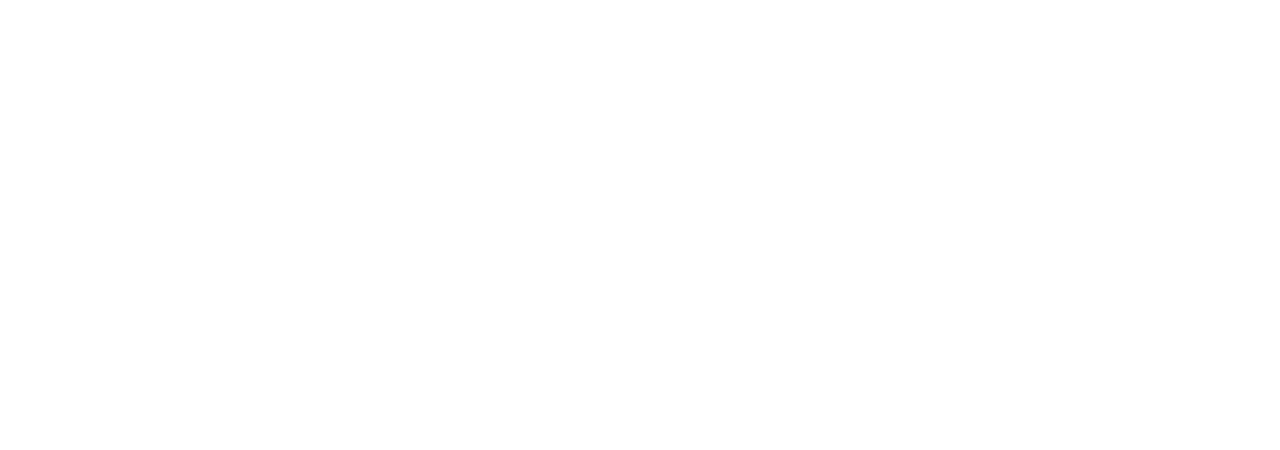
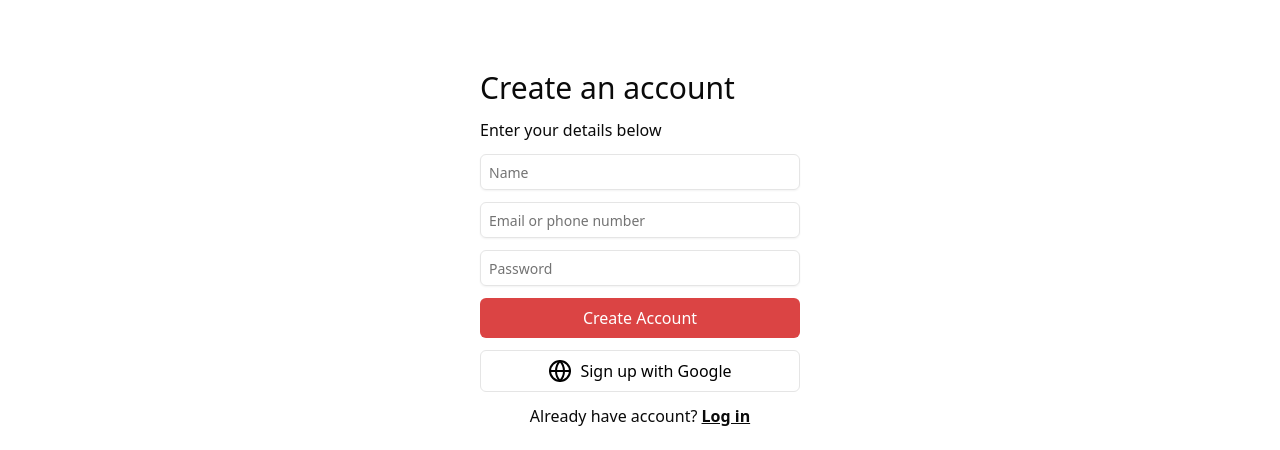
Before and after one commit to Abubakr9423/fastcard-react-2, a React (Vite) app: page /register in a window 1280 px wide. Before the commit this address had no page. Shown: the part 350-800 px from the top of the page. Built offline with nearby package versions, Linux system fonts and the light colour scheme.

Commit message:
Finish Sing-Up Desing

```diff
--- a/src/App.tsx
+++ b/src/App.tsx
@@ -11,6 +11,7 @@
 import Productsdetail from './pages/Productsdetail'
 import Wishlist from './pages/Wishlist'
 import Accaount from './pages/Accaount'
+import Register from './pages/Register'
 
 const App = () => {
   const router = createBrowserRouter([
@@ -27,7 +28,8 @@
         { path: "/products", element: <Products /> },
         { path: "/productsdetail", element: <Productsdetail /> },
         { path: "/wishlist", element: <Wishlist /> },
-        { path: "/account", element: <Accaount /> }
+        { path: "/account", element: <Accaount /> },
+        { path: "/register", element: <Register /> }
       ]
     }
   ])
--- /dev/null
+++ b/src/pages/Register.tsx
@@ -0,0 +1,21 @@
+import { Input } from "@/components/ui/input"
+import { Globe } from "lucide-react"
+
+function Register() {
+    return (
+        <div className="flex items-center justify-center py-30">
+            <div className="flex flex-col w-80 gap-3">
+                <h1 className="text-3xl">Create an account</h1>
+                <p>Enter your details below</p>
+                <Input className="border rounded-sm px-2 py-2" placeholder="Name" type="text" />
+                <Input className="border rounded-sm px-2 py-2" placeholder="Email or phone number" type="text" />
+                <Input className="border rounded-sm px-2 py-2" placeholder="Password" type="text" />
+                <button className="bg-[#DB4444] text-white py-2 px-2 rounded-sm font-medium">Create Account</button>
+                <button className="text-black py-2 px-2 rounded-sm border flex justify-center items-center gap-2"><Globe /> <span>Sign up with Google</span></button>
+                <p className="text-center">Already have account? <span className="font-bold underline">Log in</span></p>
+            </div>
+        </div>
+    )
+}
+
+export default Register
```
Also changed, not shown: src/assets/hero_endframe__cvklg0xk3w6e_large 2.png (added).
